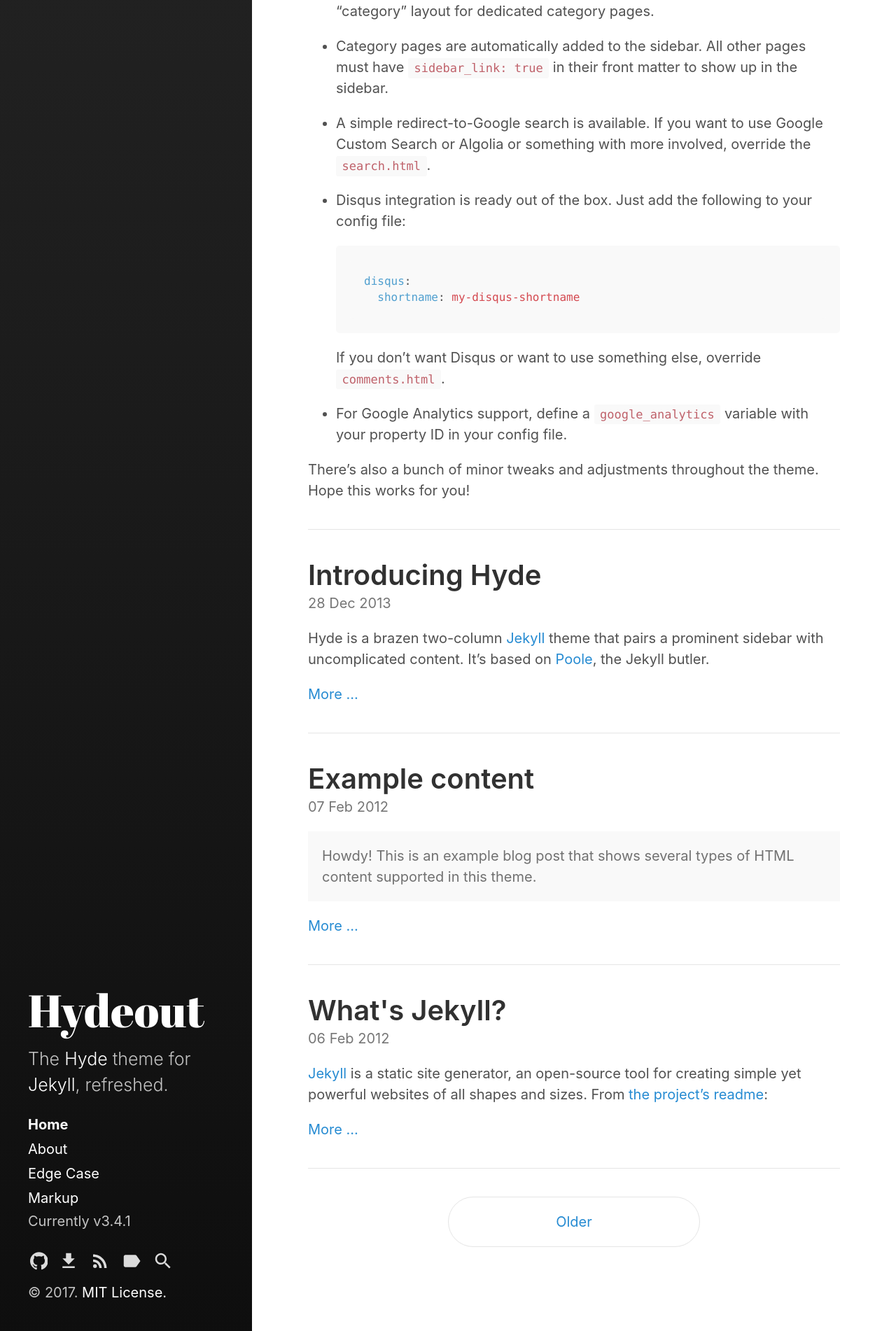
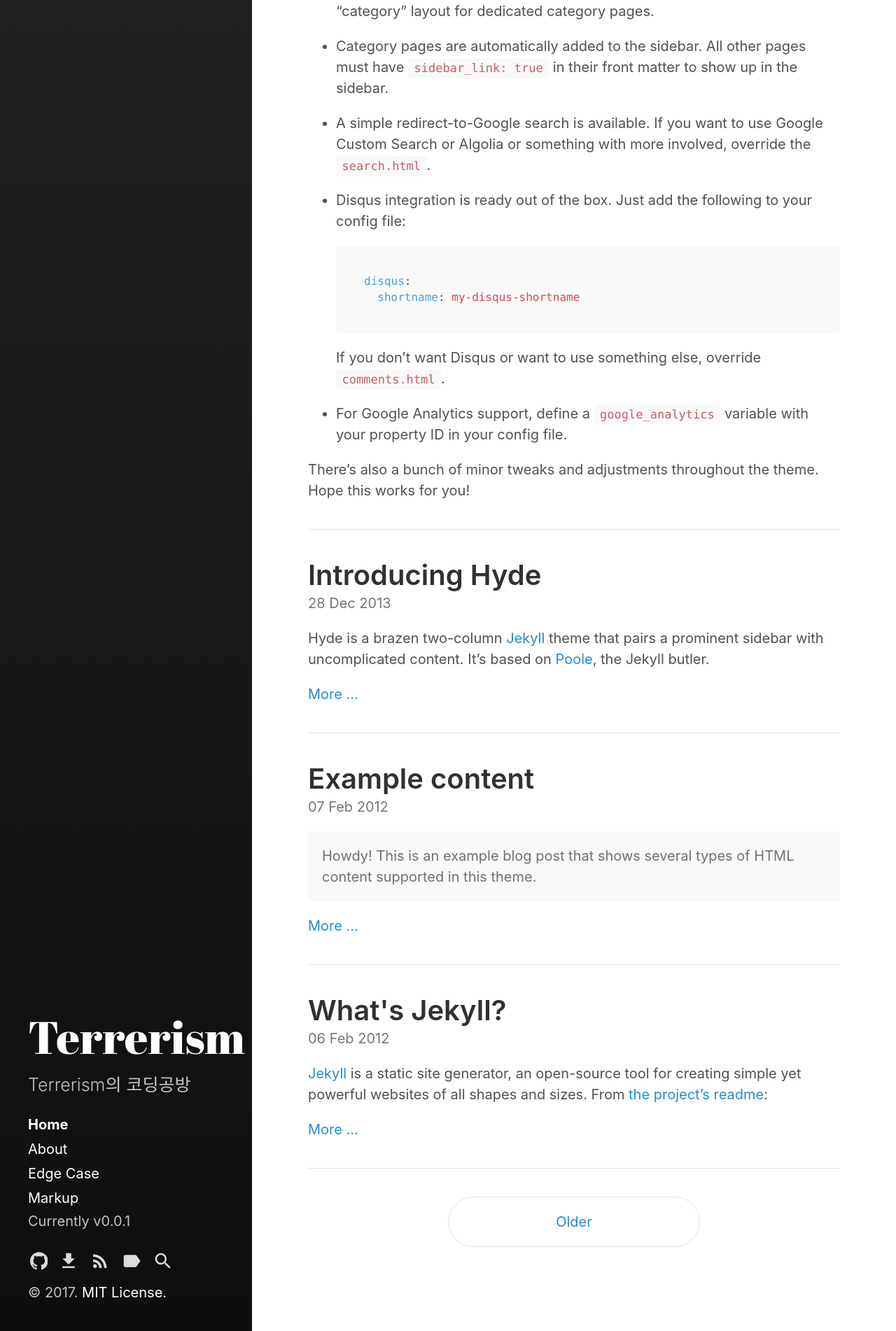
Before and after one commit to Terrerism/Terrerism.github.io, a Jekyll site: the page built from index.html, in a window 1280 px wide. Shown: the part 1712-3614 px from the top of the page at 70% size. Built offline with Jekyll 4.4.1, drawn with Linux system fonts in a browser that asks for light colours; the list of posts is cut into pages by our own code.

Commit message:
[Update] 간단한 프로필 업데이트

```diff
--- a/_config.yml
+++ b/_config.yml
@@ -3,9 +3,9 @@
 highlighter:      rouge
 
 # Setup
-title:            Hydeout
+title:            Terrerism
 tagline:          'A Jekyll theme'
-description:      'The <a href="http://hyde.getpoole.com" target="_blank">Hyde</a> theme for <a href="http://jekyllrb.com" target="_blank">Jekyll</a>, refreshed.'
+description:      'Terrerism의 코딩공방'
 url:              https://fongandrew.github.io/hydeout
 baseurl:          # the optional subpath of your site, e.g. "/blog"
                   # NB: This applies to all pages in your Jekyll site.
@@ -14,7 +14,7 @@
                   # sidebar_blog_link below.
 
 author:
-  name:           'Andrew Fong'
+  name:           'J S Kwon'
   url:            https://twitter.com/fongandrewc
 
 paginate:         5
@@ -27,11 +27,11 @@
   - jekyll-paginate
 
 # Custom vars
-version:            3.4.1
+version:            0.0.1
 sidebar_home_link:  true
 # sidebar_blog_link:  '/blog'   # By default, your home page is your blog
                                 # page. If you change your paginate_path,
                                 # set this to the root of the paginate_path
                                 # to enable a separate blog link.
 github:
-  repo:             https://github.com/fongandrew/hydeout
+  repo:             https://github.com/Terrerism/Terrerism.github.io
```
